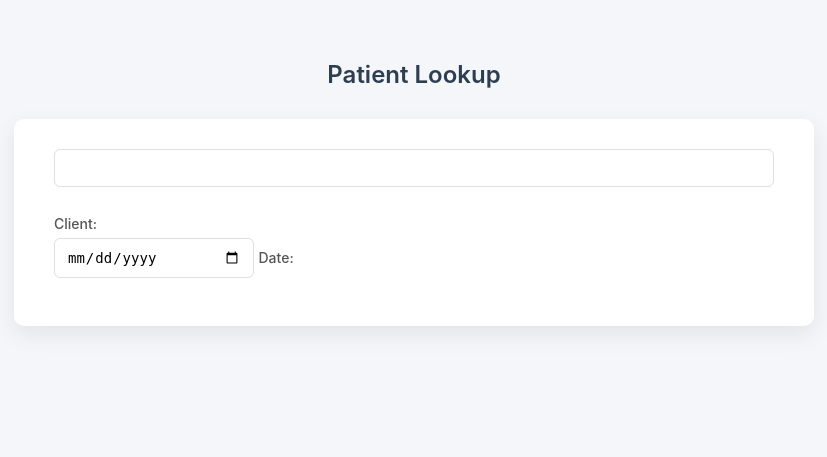
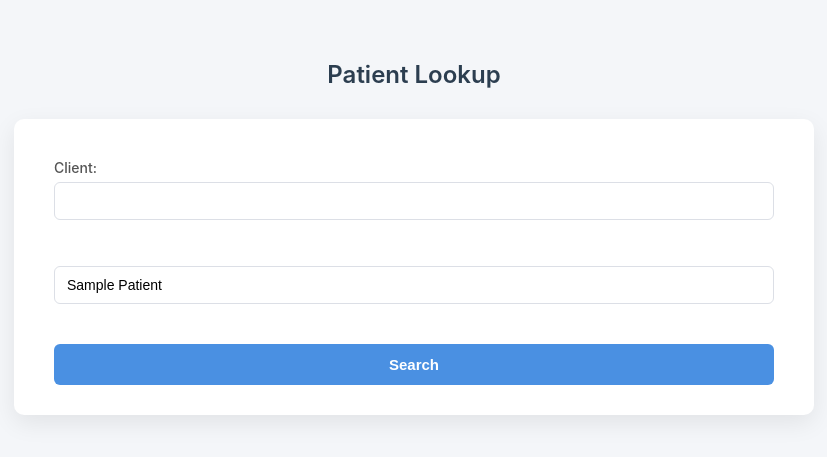
Before and after one commit to pwfreedm/TWMA, a Flask app: template src/templates/lookup.html in a window 1280 px wide. Shown: the top 457 px of the page, without its empty margins (226-1053 px from the left). Run offline with Flask 3, Linux system fonts and the light colour scheme; the template is opened without the code that fills it: most values are stand-ins (such as "Sample title", 1, 10 or a date in 2020); parts of the project's set-up code (start-up, migrations or seed data) failed here and were passed over.

Commit message:
dynamic updating is impl for the editing next steps:     - style the card for each animal so that they look right     - open the form in a sub-window for editing on click     - add a button to export the intake form to that bar

```diff
--- a/src/templates/landing.html
+++ b/src/templates/landing.html
@@ -30,6 +30,9 @@
             <a href="{{ url_for('new_vet') }}" class="card-button">
                 <span>New Vet</span>
             </a>
+            <a href="{{ url_for('lookup_record') }}" class="card-button">
+                <span>Update Patient Form</span>
+            </a>
         </div>
     </div>
 
--- a/src/templates/lookup.html
+++ b/src/templates/lookup.html
@@ -7,14 +7,17 @@
     <body>
         <h2>Patient Lookup</h2>
 
-        <form action="{{ url_for('lookup') }}" method="POST">
+        <form action="{{ url_for('lookup_record') }}" method="POST">
             <input type="text" name="form_id", value="lookup" hidden>
 
+            <label for="client">Client:</label><br><br>
             <input type="text" name="client" pattern="[a-zA-Z].* [a-zA-Z].*" title="Please Insert a First and Last Name.">
-            <label for="client">Client:</label><br><br>
-
-            <input type="date" name="date">
-            <label for="date">Date:</label><br><br>
+            {% if match is defined %}
+                {% for patient in match.animals %}
+                    <h1><input type="text" value="{{ patient.name|title }}"></h1>
+                {% endfor %}
+            {% endif %}
+            <button type="submit">Search</button>
         </form>
     </body>
 </html>
--- a/src/view.py
+++ b/src/view.py
@@ -1,7 +1,7 @@
 from flask import render_template, request, redirect, url_for
 import webview
 
-from src.db import Vet
+from src.db import Client, Vet, Patient, Appointment, db
 from src.core import app, app_core
 from src.update import install_patch
 
@@ -28,9 +28,16 @@ def new_patient():
 def new_vet():
     return render_template("vet_info.html")
 
-@app.route("/lookup")
+@app.route("/lookup", methods=["POST", "GET"])
 def lookup_record():
-    return render_template("lookup.html")
+    matches= None
+    if request.method == 'POST':
+        s = db.session
+        name = request.form.get('client').lower()
+        match = s.query(Client).join(Patient.owner).join(Patient.appt).where(Client.name == name).one_or_none()
+        return render_template("lookup.html", match=match)
+
+    return render_template("lookup.html", matches=None)
 
 @app.route("/settings")
 def settings(db_path: str = app_core.settings.db_path, out_path: str = app_core.settings.out_path):
```
